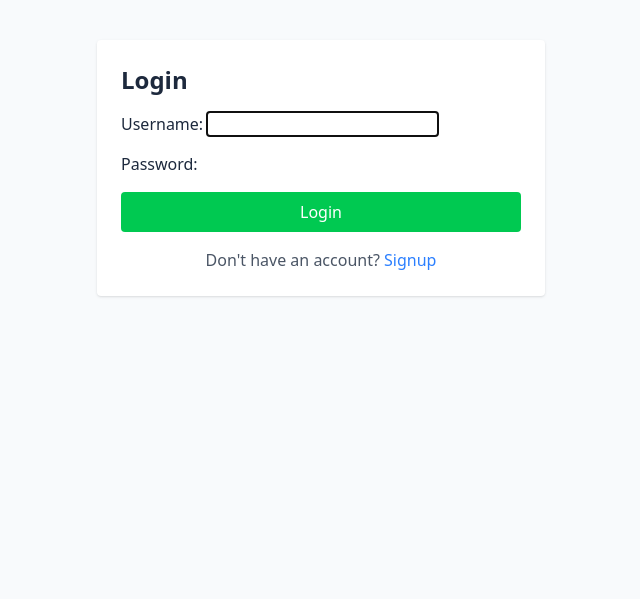
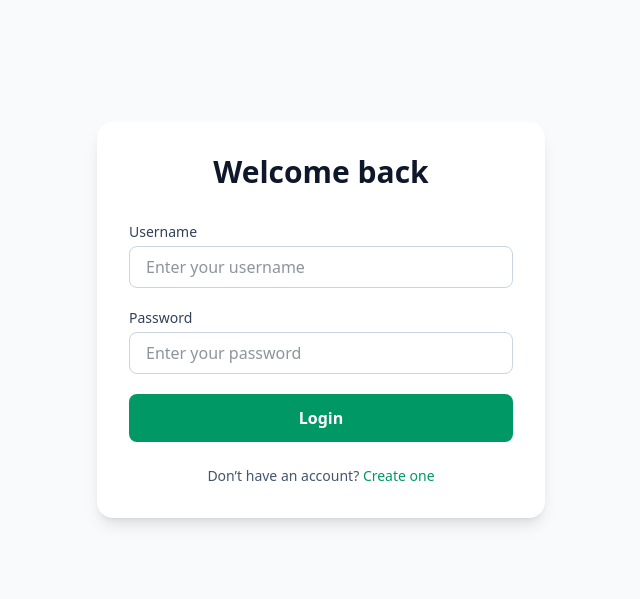
Before and after one commit to hello-abdul-manan/todo-app, a Django app: page /todos/login/ in a window 1280 px wide. Shown: the part 69-668 px from the top of the page, without its empty margins (319-959 px from the left). Run offline with Django 5.2, Linux system fonts and the light colour scheme; style sheets or scripts are compiled from the project's sources.

Commit message:
Customize form

```diff
--- a/todo_web_app/templates/registration/login.html
+++ b/todo_web_app/templates/registration/login.html
@@ -1,16 +1,71 @@
 {% extends 'base.html' %}
-{% block title %}Login{% endblock %}
+{% block title %}Login | TodoApp{% endblock %}
 
 {% block content %}
-<div class="max-w-md mx-auto bg-white p-6 rounded shadow">
-    <h1 class="text-2xl font-bold mb-4">Login</h1>
-    <form method="POST" class="space-y-4">
-        {% csrf_token %}
-        {{ form.as_p }}
-        <button type="submit" class="bg-green-500 text-white px-4 py-2 rounded hover:bg-green-600 w-full">
-            Login
-        </button>
-    </form>
-    <p class="mt-4 text-center text-gray-600">Don't have an account? <a href="{% url 'signup' %}" class="text-blue-500 hover:underline">Signup</a></p>
+<div class="min-h-[70vh] flex items-center justify-center">
+
+    <div class="w-full max-w-md bg-white rounded-2xl shadow-lg p-8">
+
+        <!-- Heading -->
+        <div class="text-center mb-8">
+            <h1 class="text-3xl font-extrabold text-slate-900 mb-2">
+                Welcome back
+            </h1>
+        </div>
+
+        <!-- Form -->
+        <form method="POST" class="space-y-5">
+            {% csrf_token %}
+
+            <!-- Username -->
+            <div>
+                <label class="block text-sm font-medium text-slate-700 mb-1">
+                    Username
+                </label>
+                <input type="text" name="username"
+                       class="w-full rounded-lg border border-slate-300 px-4 py-2
+                              focus:outline-none focus:ring-2 focus:ring-emerald-500
+                              focus:border-emerald-500"
+                       placeholder="Enter your username"
+                       required>
+            </div>
+
+            <!-- Password -->
+            <div>
+                <label class="block text-sm font-medium text-slate-700 mb-1">
+                    Password
+                </label>
+                <input type="password" name="password"
+                       class="w-full rounded-lg border border-slate-300 px-4 py-2
+                              focus:outline-none focus:ring-2 focus:ring-emerald-500
+                              focus:border-emerald-500"
+                       placeholder="Enter your password"
+                       required>
+            </div>
+
+            <!-- Errors -->
+            {% if form.errors %}
+                <div class="bg-red-50 border border-red-200 text-red-700 text-sm rounded-lg p-3">
+                    Invalid username or password.
+                </div>
+            {% endif %}
+
+            <!-- Submit -->
+            <button type="submit"
+                    class="w-full py-3 rounded-lg font-semibold text-white
+                           bg-emerald-600 hover:bg-emerald-700 transition">
+                Login
+            </button>
+        </form>
+
+        <!-- Footer -->
+        <p class="text-center text-sm text-slate-600 mt-6">
+            Don’t have an account?
+            <a href="{% url 'signup' %}" class="text-emerald-600 font-medium hover:underline">
+                Create one
+            </a>
+        </p>
+
+    </div>
 </div>
 {% endblock %}
```
